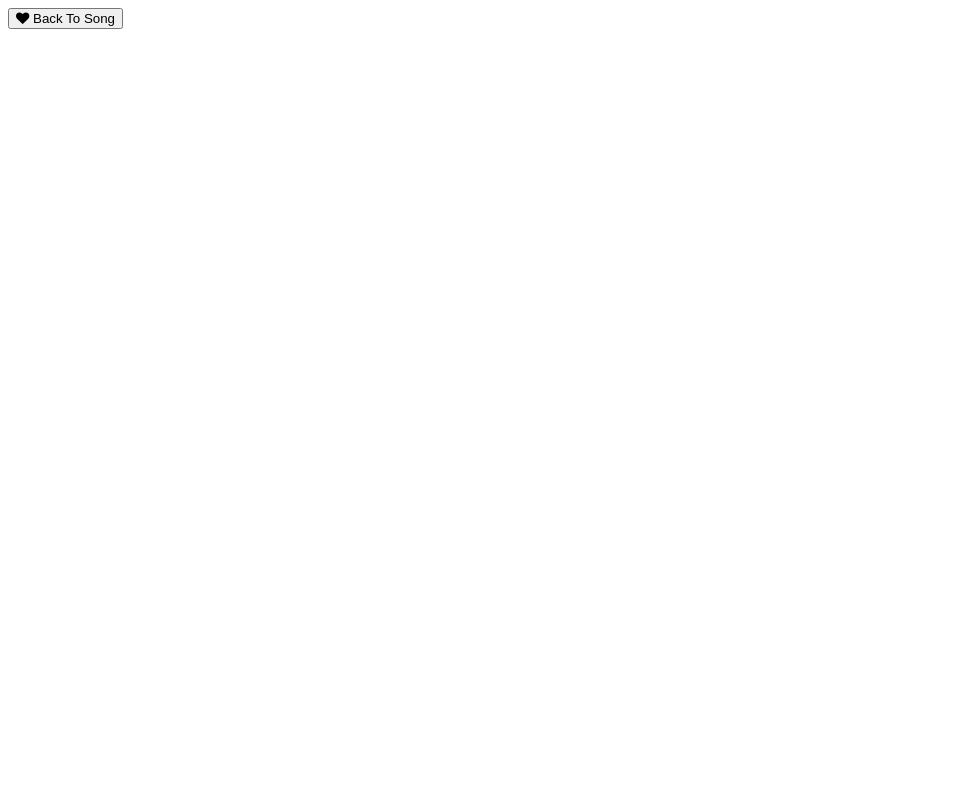
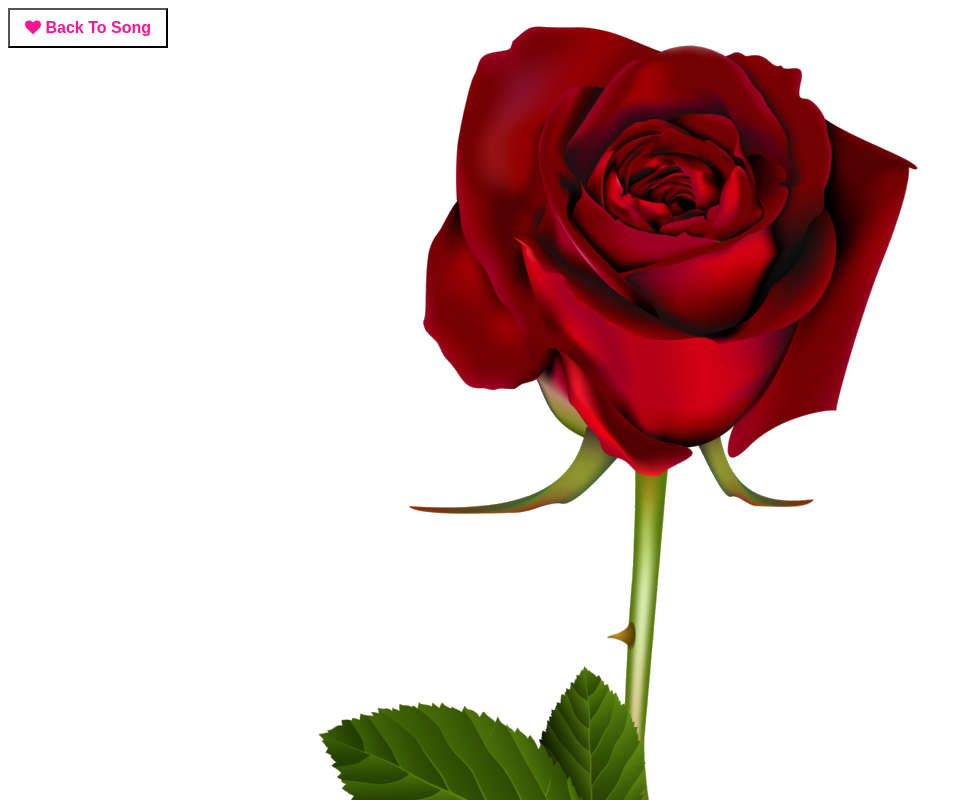
Before and after one commit to codingame120/Heart, a plain HTML site: page new.html in a window 1280 px wide. Shown: the top 800 px of the page, without its empty margins (0-973 px from the left). Drawn offline with Linux system fonts and the light colour scheme.

Commit message:
initial commit

```diff
--- a/new.css
+++ b/new.css
@@ -1,11 +1,24 @@
+body {
+	background:
+}
 
-.btn {
-	color: lightblue;
+
+
+
+.button {
+	color: deeppink;
 	font-weight: bold;
     height: 40px;
-    width: 120px;
-	float: right;
+    width: 160px;
+	float: left;
 	font-size: 16px;
 	font-family: sans-serif;
 	background-color: transparent;
+
 }
+
+img {
+max-width: 100%;
+
+
+}
--- a/new.html
+++ b/new.html
@@ -1,16 +1,20 @@
 <!DOCTYPE html>
 <html>
 <head>
-	<title></title>
+	<title>For My Girl</title>
 
 	<link rel="stylesheet" href="https://cdnjs.cloudflare.com/ajax/libs/font-awesome/4.7.0/css/font-awesome.min.css">
-
+<link rel="shorcut icon" href="r.png">
+<link rel="stylesheet" type="text/css" href="new.css">
 </head>
 <body>
 
+<img src="red rose.png">
+
+<button class="button" onclick="window.location.href = 'index.html';"><i class="fa fa-heart" aria-hidden="true"></i>
+Back To Song</button>
 
 
-<button class="btn" onclick="window.location.href = 'index.html';"><i class="fa fa-heart" aria-hidden="true"></i>
-Back To Song</button>
+<script type="text/javascript" src="new.js"></script>
 </body>
 </html>
--- /dev/null
+++ b/new.js
@@ -0,0 +1 @@
+alert("For You !");
```
Also changed, not shown: red rose.png (added).
